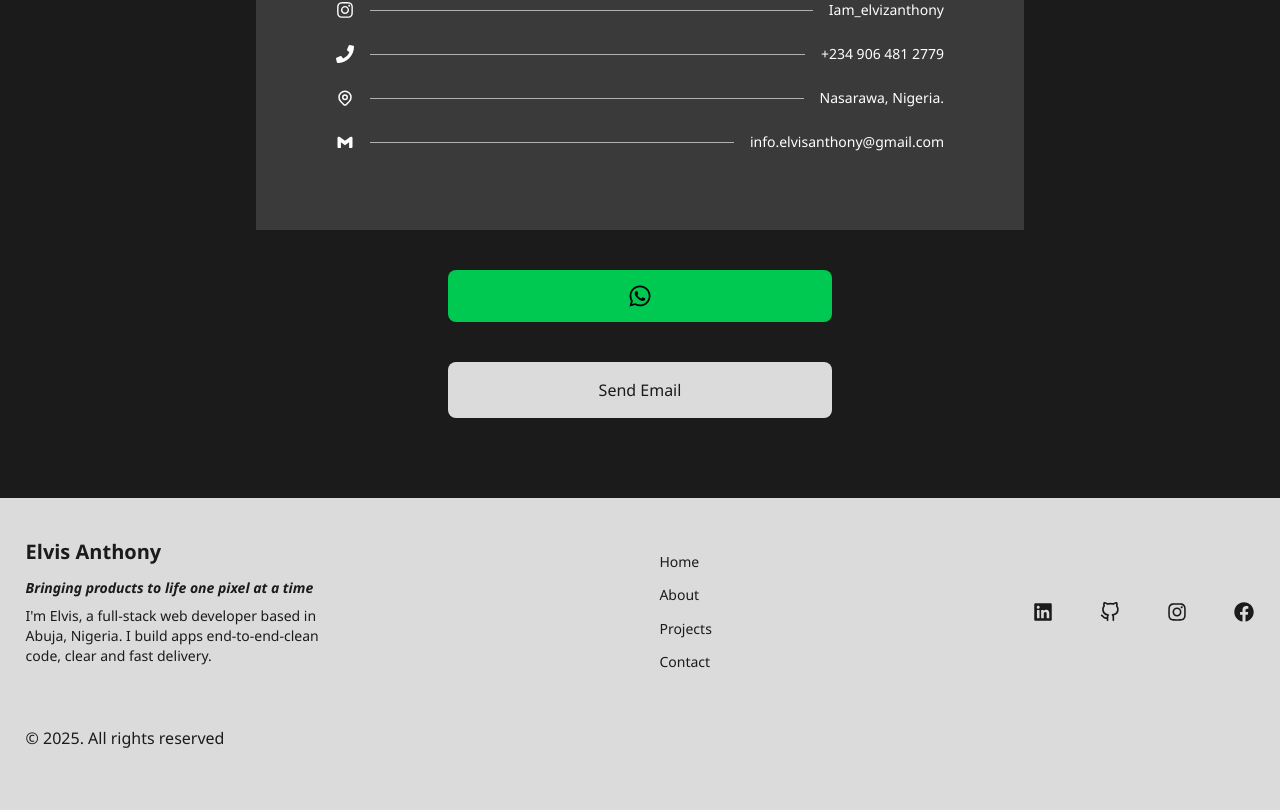
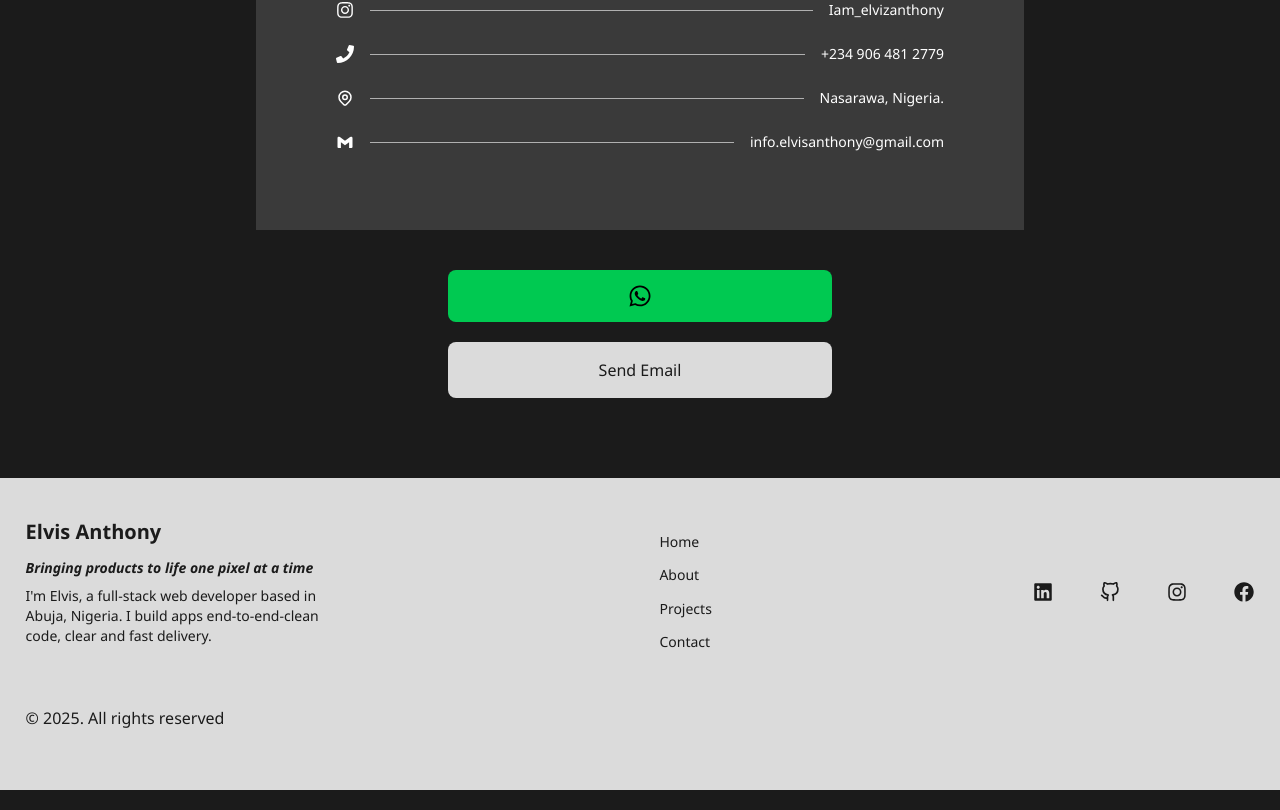
Before and after one commit to elvisanthonyy/elvis-anthony, a Next.js app: page / in a window 1280 px wide. Shown: the part 3646-4456 px from the top of the page. Built offline with nearby package versions, Linux system fonts and the light colour scheme.

Commit message:
contact location and fix yehuda image

```diff
--- a/app/component/Main.tsx
+++ b/app/component/Main.tsx
@@ -491,7 +491,7 @@ const Main = () => {
         </Link>
         <a target="_blank" className="md:w-[60%] lg:w-[30%] w-[90%]" href="mailto:info.elvisanthony@gmail.com?subject=Hello%20Elvis">
           <button
-        className={`flex cursor-pointer w-full mx-auto my-10 transition-all duration-500 ease-in-out justify-center items-center rounded-lg hover:rounded-4xl h-14 ${
+        className={`flex cursor-pointer w-full mx-auto mt-5 mb-10 transition-all duration-500 ease-in-out justify-center items-center rounded-lg hover:rounded-4xl h-14 ${
           theme === "light"
             ? "bg-light-black text-nav-gray"
             : "text-light-black bg-nav-gray"
```
